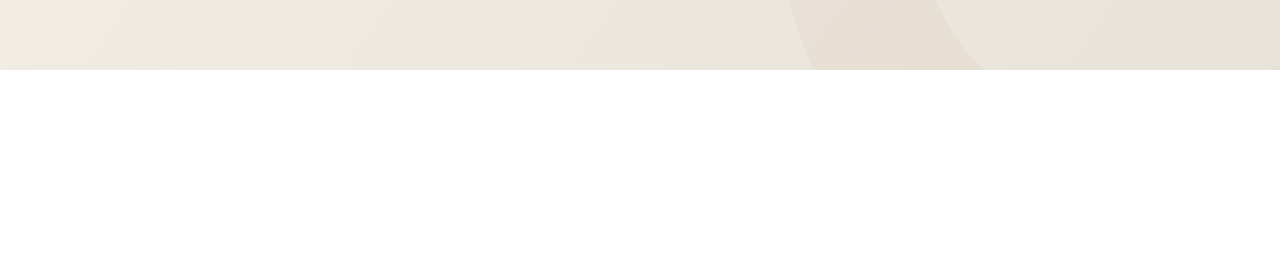
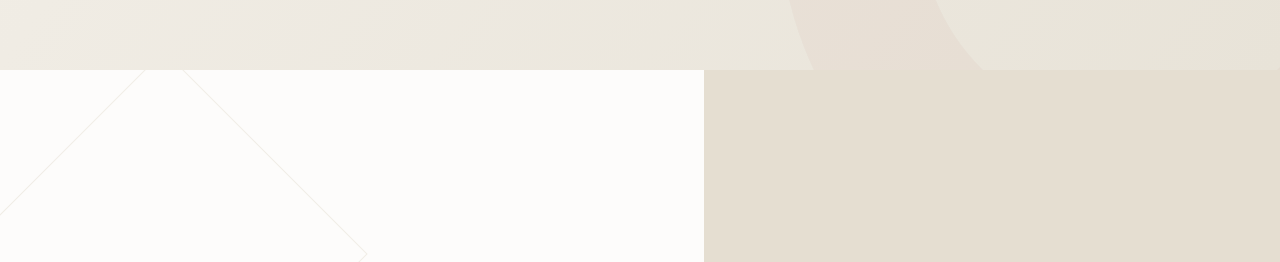
Before and after one commit to yashodha-gunawardana/RAD-coursework-FE, a React (Vite) app: page / in a window 1280 px wide. Shown: the part 4948-5210 px from the top of the page. Before the commit the page ends 5018 px from the top, so only its background shows below. Built offline with nearby package versions, Linux system fonts and the light colour scheme.

Commit message:
main content with wrapper with grid layout

```diff
--- a/src/components/ContactSection.tsx
+++ b/src/components/ContactSection.tsx
@@ -27,11 +27,23 @@ const ContactSection = () => {
         <section id="conatct" className="relative py-24 px-5 bg-[#FDFCFB] font-[Poppins] overflow-hidden
                                             flex justify-center">
 
+            {/* diamond shape */}
             <div className="absolute w-72 h-72 border border-[#E5DED1] top-10 left-5 rotate-45 z-0 opacity-50
                             animate-rotateDiamond">
+
+            </div>
+
+            {/* right side panel */}
+            <div className="absolute top-0 right-0 w-[45%] h-full bg-[#E5DED1] z-0"></div>
+
+            <div className="relative z-10 max-w-7xl w-full grid grid-cols-1 lg:grid-cols-2
+                            gap-16 lg:gap-20 items-start">
 
             </div>
 
         </section>
     )
 }
+
+
+export default ContactSection
--- a/src/pages/LandingPage.tsx
+++ b/src/pages/LandingPage.tsx
@@ -5,7 +5,7 @@ import AboutSection from '../components/AboutSection';
 import ServiceSection from '../components/ServiceSection';
 import StatsSection from '../components/StatsSection';
 import GallerySection from '../components/GallerySection';
-// import ContactSection from '../components/ContactSection';
+import ContactSection from '../components/ContactSection';
 
 const LandingPage: React.FC = () => {
 
@@ -29,7 +29,7 @@ const LandingPage: React.FC = () => {
             <ServiceSection />
             <StatsSection />
             <GallerySection />
-            {/* <ContactSection />   */}
+            <ContactSection />
 
         </div>
     );
```
